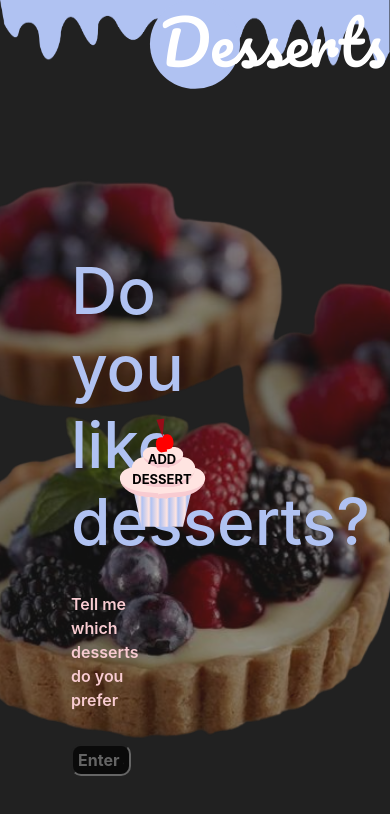
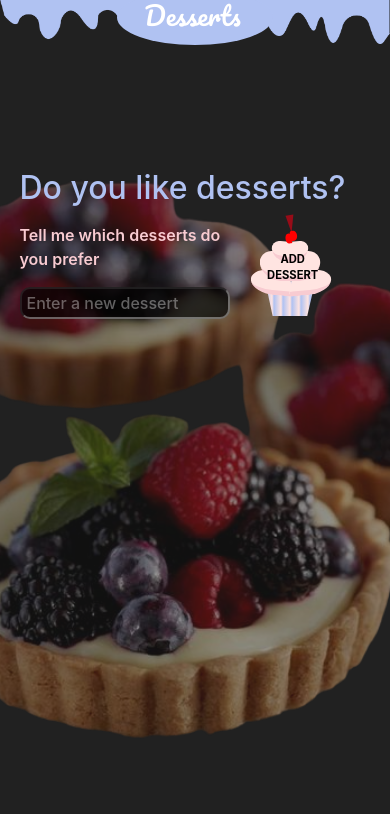
Before and after one commit to SulemP/List-dessert, a React (Create React App) app: page / in a window 390 px wide. Shown: the top 814 px of the page. Built offline with nearby package versions, Linux system fonts and the light colour scheme; a web font is replaced by a local one.

Commit message:
Se reparó el responsive xs

```diff
--- a/package.json
+++ b/package.json
@@ -9,6 +9,7 @@
     "@testing-library/jest-dom": "^5.16.5",
     "@testing-library/react": "^13.4.0",
     "@testing-library/user-event": "^13.5.0",
+    "bootstrap": "^5.3.2",
     "react": "^18.2.0",
     "react-dom": "^18.2.0",
     "react-scripts": "5.0.1",
--- a/src/App.js
+++ b/src/App.js
@@ -1,5 +1,7 @@
 import logo from './logo.svg';
 import './App.css';
+import 'bootstrap/dist/css/bootstrap.min.css'
+import 'bootstrap/dist/js/bootstrap.min.js'
 
 function App() {
   return (
--- a/src/components/Desserts.jsx
+++ b/src/components/Desserts.jsx
@@ -54,7 +54,7 @@ export default function Desserts () {
     return (
         <>
             {/* <div className='col-xl-12 dessert' style={contenedorEstilos}> */}
-            <div className='col-xl-12 dessert'>
+            <div className='col-12 dessert'>
                 <div>
                     <img src={derretido} alt='derretido' className='dessert_derretido'></img>
                 </div>
@@ -70,7 +70,7 @@ export default function Desserts () {
                     <img src={tartas} alt='tartas' className='dessert_tartas'></img>
                 </div>
 
-                <div className='dessert_cuadro_agregar'>
+                <div className='col-12 dessert_cuadro_agregar'>
                     <div className="dessert_form">
 
                         <h1>Do you like desserts?</h1>
@@ -79,7 +79,7 @@ export default function Desserts () {
 
                         {/* <p className="add" onClick={addDessert}>ADD DESSERT</p> */}
 
-                        <form className="form_dessert" onSubmit={(e) => { e.preventDefault(); addDessert()}}>
+                        <form className="col-xs-12 form_dessert" onSubmit={(e) => { e.preventDefault(); addDessert()}}>
                             <input
                                 className="form_input"
                                 type="text"
--- a/src/styles/desserts.css
+++ b/src/styles/desserts.css
@@ -759,10 +759,167 @@ background-color: var(--lila); /* Cambio de color al pasar el mouse por encima *
         font-size: .7rem;
         left: -15%;
     }
-
 }
 
 /*TELÉFONO CELULAR XS*/
 @media (max-width: 575px){
 
+    .dessert_derretido{
+        width: 100%;
+        height: 100px;
+        position: absolute;
+        top: -3.5rem;
+    }
+
+    .dessert_octagono{
+        clip-path: ellipse(40% 12% at 50% 50%);
+        width: 50%;
+        height: 230px;
+        left: 25%;
+        top: -6.1rem;
+    }
+
+    .dessert_titulo{
+        left: 37%;
+        font-size: 1.6rem;
+    }
+
+    .dessert_cuadro_agregar{
+        width: 90%;
+        height: 280px;
+        left: 5%;
+        top: 20%;
+    }
+
+    .dessert_form {
+        margin-left:0rem;
+    }
+
+    .dessert_form h1{
+        font-size: 2rem;
+        margin-bottom: 1rem;
+    }
+
+    .dessert_form p{
+        width: 65%;
+        font-size: 1rem;
+    }
+
+    .form_input{
+        margin-top: 0rem;
+        font-weight: 500;
+        width: 60%;
+    }
+
+    .dessert_cuadro_list{
+        width: 90%;
+        padding: 2px;
+        margin-left: 5%;
+        height: 280px;
+        top: 40%;
+    }
+
+    .list_dessert{
+        font-size: 1rem;
+    }
+
+    .button_options{
+        display: none;
+    }
+
+    .box-canvas{
+        left: 70%;
+        top: 23%;
+        width: 50px;
+        height: 70px;
+    }
+
+    .wrapper{
+        top: 3rem;
+        width: 50px;
+        height: 35px;
+    }
+
+
+    .topping{
+        top:2.3rem;
+        left: -.9rem;
+        width: 90px;
+        height: 70px;
+    }
+
+    .topping::before{
+        width: 40px;
+        height: 25px;
+    }
+
+    .topping::after{
+        width: 40px;
+        height: 25px;
+        left: 40px;
+    }
+
+    .topping-middle{
+        top: 18px;
+        left: -5px;
+        width: 70px;
+        height: 30px;
+    }
+
+    .topping-middle::before{
+        width: 35px;
+        height: 30px;
+        border-radius: 50% 0 0 50%;
+    }
+
+    .topping-middle::after{
+        width: 35px;
+        height: 30px;
+        left: 25px;
+    }
+
+    .topping-top{
+        top: 8px;
+        width: 90px;
+        height: 30px;
+        left: -3px;
+    }
+
+    .topping-top::before{
+        left: 10px;
+        width: 21px;
+        height: 20px;
+    }
+
+    .topping-top::after{
+        width: 21px;
+        height: 20px;
+        left: 25px;
+    }
+
+    .cherry{
+        left: 22px;
+        top: -18px;
+    }
+
+    .cherry::before{
+        left: -7px;
+        width: 6px;
+        height: 10px;
+    }
+
+    .cherry::after{
+        top: -2px;
+        left: -2px;
+        background: red;
+        width: 7px;
+        height: 10px;
+    }
+
+    .add{
+        top: 25%;
+        font-size: .7rem;
+        left: -15%;
+    }
+
 }
```
Also changed, not shown: 1 other file (tests, documents, lock files or other folders).
